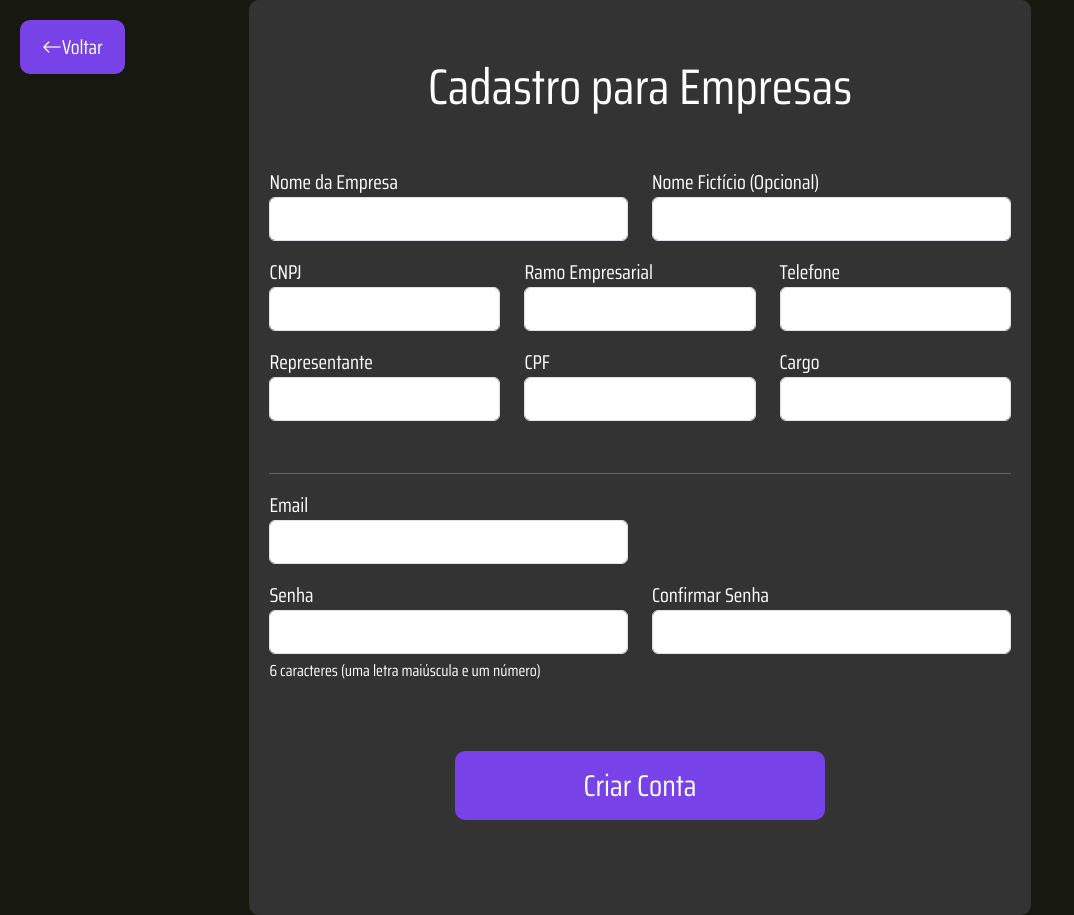
After one commit to bmfps-a/pucdevacademy, a PHP site: page /cadastro.php in a window 1280 px wide. The commit adds this page. Shown: the whole page, without its empty margins (0-1074 px from the left). Run offline with PHP 8.4, Linux system fonts and the light colour scheme; some libraries are stand-ins or nearby versions.

Commit message:
Regex atualizado, botão de voltar consertado e span de descrição de senha (com CSS) adicionado

```diff
--- a/cadastro/cadastro-style.css
+++ b/cadastro/cadastro-style.css
@@ -116,3 +116,6 @@ form{
 input.form-control {
     font-size: 20px;
 }
+#descsenha{
+    font-size: 16px;
+}
--- /dev/null
+++ b/cadastro/cadastro.php
@@ -0,0 +1,110 @@
+<?php?>
+<!DOCTYPE html>
+<html lang="pt-br">
+<head>
+    <meta charset="UTF-8">
+    <meta http-equiv="X-UA-Compatible" content="IE=edge">
+    <meta name="viewport" content="width=device-width, initial-scale=1.0">
+    <link rel="shortcut icon" href="imagens/sinais-de-codigo.ico" type="image/x-icon"/>
+    <!-- Google Fonts - Saira condensed -->
+    <link rel="preconnect" href="https://fonts.googleapis.com">
+    <link rel="preconnect" href="https://fonts.gstatic.com" crossorigin>
+    <link href="https://fonts.googleapis.com/css2?family=Saira+Condensed:wght@100;200;300;400;500;600;700;800;900&display=swap" rel="stylesheet">
+    <!-- Bootstrap CSS -->
+    <link href="https://cdn.jsdelivr.net/npm/bootstrap@5.3.3/dist/css/bootstrap.min.css" rel="stylesheet" integrity="sha384-QWTKZyjpPEjISv5WaRU9OFeRpok6YctnYmDr5pNlyT2bRjXh0JMhjY6hW+ALEwIH" crossorigin="anonymous">
+    <!-- Bootstrap Icons -->
+    <link rel="stylesheet" href="https://cdn.jsdelivr.net/npm/bootstrap-icons@1.11.3/font/bootstrap-icons.min.css">
+    <!-- CSS DO PROJETO -->
+    <link rel="stylesheet" href="cadastro-style.css">
+    <!-- JavaScript bootstrap -->
+    <script src="https://cdn.jsdelivr.net/npm/bootstrap@5.3.3/dist/js/bootstrap.bundle.min.js" integrity="sha384-YvpcrYf0tY3lHB60NNkmXc5s9fDVZLESaAA55NDzOxhy9GkcIdslK1eN7N6jIeHz" crossorigin="anonymous"></script>
+    <title>Cadastro para Empresas</title>
+</head>
+<body style="background-color: #171810;">
+
+    <div class="container-lg">
+        <a href="../login/login.php" class="btn-voltar" ><i class="bi bi-arrow-left"></i><span id="btnBack">Voltar</span></a>
+        <div class="caixa">
+                    <h1 class="titulo">Cadastro para Empresas</h1>
+                    <form id="registrar">
+                        <div class="row mb-3">
+                            <div class="col-lg-6">
+                                <label for="nomeEmpresa">Nome da Empresa</label>
+                                <span class="mensagem" id="mensagem-nomeEmpresa"></span>
+                                <input type="text" class="form-control" id="nomeEmpresa" name="nomeEmpresa" pattern="^.{4}$" required maxlength="50">
+                            </div>
+                            <div class="col-lg-6">
+                                <label for="nomeFic">Nome Fictício (Opcional)</label>
+                                <span class="mensagem" id="mensagem-nomeFic"></span>
+                                <input type="text" class="form-control" id="nomeFic" name="nomeFic" pattern="(?:[A-Za-zÀ-ÖØ-öø-ÿçÇ\s]*[A-Za-zÀ-ÖØ-öø-ÿçÇ]){4}[A-Za-zÀ-ÖØ-öø-ÿçÇ\s]*" maxlength="50">
+                            </div>
+                        </div>
+                        <div class="row mb-3">
+                            <div class="col-lg-4">
+                                <label for="cnpj">CNPJ</label>
+                                <span class="mensagem" id="mensagem-cnpj"></span>
+                                <input type="text" class="form-control" id="cnpj" name="cnpj" pattern="\d{2}\.\d{3}\.\d{3}/000[1-2]-\d{2}" required>
+                            </div>
+                            <div class="col-lg-4">
+                                <label for="ramo">Ramo Empresarial</label>
+                                <span class="mensagem" id="mensagem-ramo"></span>
+                                <input type="text" class="form-control" id="ramo" name="ramo" pattern="(?:[A-Za-zÀ-ÖØ-öø-ÿçÇ\s]*[A-Za-zÀ-ÖØ-öø-ÿçÇ]){2}[A-Za-zÀ-ÖØ-öø-ÿçÇ\s]*" required maxlength="50">
+                            </div>
+                            <div class="col-lg-4">
+                                <label for="tel">Telefone</label>
+                                <span class="mensagem" id="mensagem-tel"></span>
+                                <input type="text" class="form-control" id="tel" name="tel" pattern="(\(\d{2}\) \d{5}-\d{4}|(\d{2} [89]\d{4}-\d{4}))" required>
+                            </div>
+                        </div>
+                        <div class="row mb-3">
+                            <div class="col-lg-4">
+                                <label for="nomeRepresentante">Representante</label>
+                                <span class="mensagem" id="mensagem-nomeRepresentante"></span>
+                                <input type="text" class="form-control" id="nomeRepresentante" name="nomeRepresentante" pattern="(?:[A-Za-zÀ-ÖØ-öø-ÿçÇ\s]*[A-Za-zÀ-ÖØ-öø-ÿçÇ]){4}[A-Za-zÀ-ÖØ-öø-ÿçÇ\s]*" required maxlength="50">
+                            </div>
+                            <div class="col-lg-4">
+                                <label for="cpf">CPF</label>
+                                <span class="mensagem" id="mensagem-cpf"></span>
+                                <input type="text" class="form-control" id="cpf" name="cpf" pattern="\d{3}\.\d{3}\.\d{3}-\d{2}" required>
+                            </div>
+                            <div class="col-lg-4">
+                                <label for="cargo">Cargo</label>
+                                <span class="mensagem" id="mensagem-cargo"></span>
+                                <input type="text" class="form-control" id="cargo" name="cargo" pattern="(?:[A-Za-zÀ-ÖØ-öø-ÿçÇ\s]*[A-Za-zÀ-ÖØ-öø-ÿçÇ]){2}[A-Za-zÀ-ÖØ-öø-ÿçÇ\s]*" required maxlength="50">
+                            </div>
+                        </div>
+                        <hr id="linhaCentral">
+                        <div class="row mb-3">
+                            <div class="col-lg-6">
+                                <label for="email">Email</label>
+                                <span class="mensagem" id="mensagem-email"></span>
+                                <input type="text" class="form-control" id="email" name="email" pattern="[a-zA-Z0-9._%+\-]+@[a-zA-Z0-9.\-]+\.[a-zA-Z]{2,}" required maxlength="50">
+                            </div>
+                            <div class="col-lg-6">
+                            </div>
+                        </div>
+                        <div class="row mb-3">
+                            <div class="col-lg-6">
+                                <label for="senha">Senha</label>
+                                <span class="mensagem" id="mensagem-senha"></span>
+                                <input type="password" class="form-control" id="senha" pattern="^(?=.*[A-Z])(?=.*\d)[A-Za-z\d]{6,}$" required maxlength="50">
+                                <span id="descsenha">6 caracteres (uma letra maiúscula e um número)</span>
+                            </div>
+                            <div class="col-lg-6">
+                                <label for="confirmarSenha">Confirmar Senha</label>
+                                <span class="mensagem" id="mensagem-confirmarSenha"></span>
+                                <input type="password" class="form-control" id="confirmarSenha" name="confirmarSenha" maxlength="50">
+                            </div>
+                        </div>
+                        <div class="btn-criar">
+                            <button class="criarConta" type="button" onclick="enviar()">Criar Conta <i class="fas fa-arrow-right"></i></button>
+                        </div>
+                    </form>
+        </div>
+    </div>
+    <script src="https://cdnjs.cloudflare.com/ajax/libs/jquery/3.6.0/jquery.min.js"></script>
+    <script src="https://cdnjs.cloudflare.com/ajax/libs/jquery.inputmask/5.0.5/jquery.inputmask.min.js"></script>
+    <script src="../js/bootstrap.bundle.min.js"></script>
+    <script src="../js/validacao.js"></script>
+</body>
+</html>
```
Also changed, not shown: cadastro/cadastro-usuario.php (added, +77 -0 lines).
